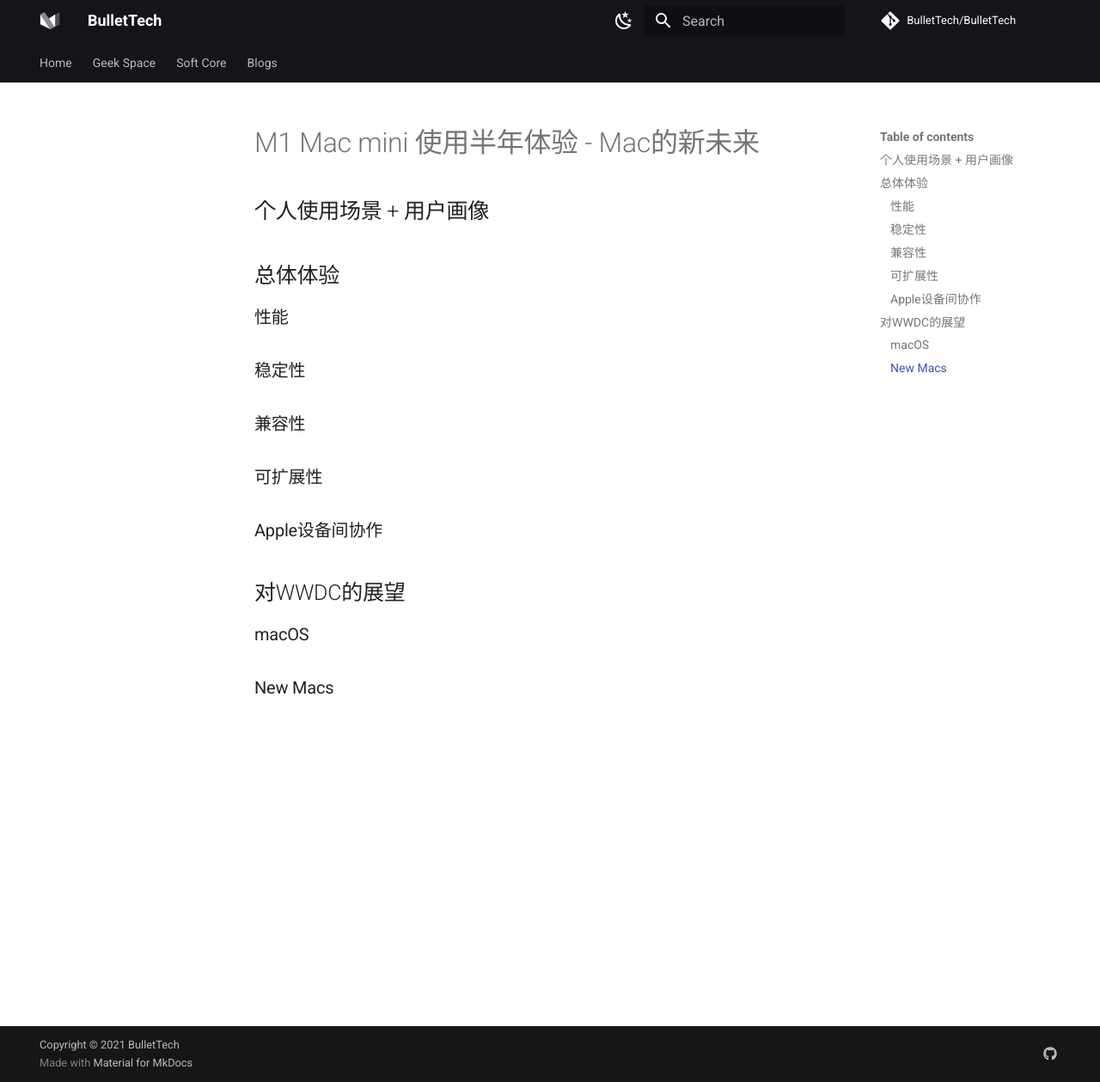
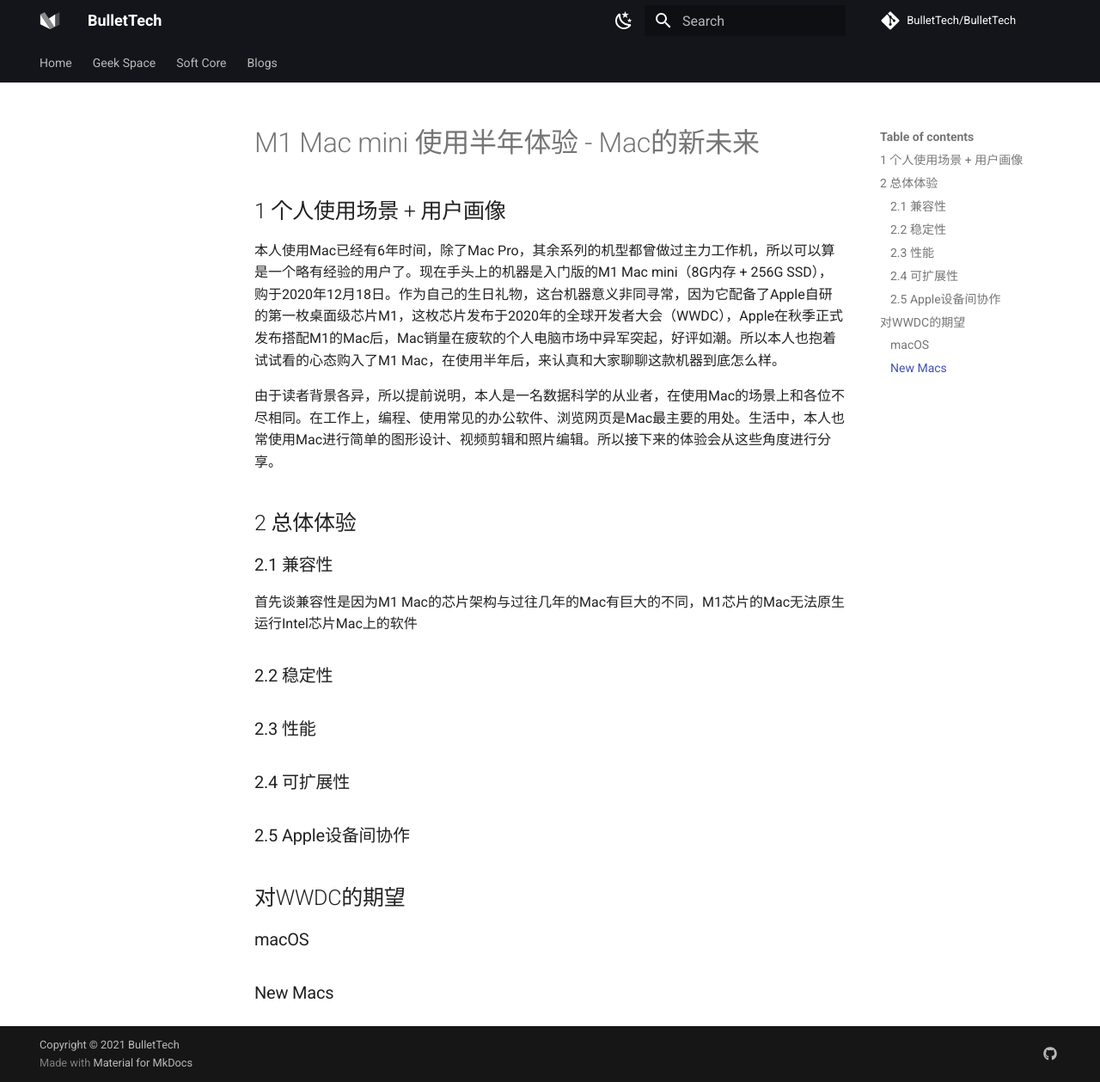
Before and after one commit to BulletTech/BulletTech, an MkDocs documentation site: the page built from docs/Soft_core_blog/2021/2021-06-03-Mac-mini.md, in a window 1280 px wide and 1259 px high. Shown: the whole window at 86% size. Built offline with MkDocs 1.6.1 and Material for MkDocs 9.7.7, drawn with Linux system fonts in a browser that asks for light colours; comment, search, counter and statistics services are not loaded.

Commit message:
Add Overview

```diff
--- a/docs/Soft_core_blog/2021/2021-06-03-Mac-mini.md
+++ b/docs/Soft_core_blog/2021/2021-06-03-Mac-mini.md
@@ -4,17 +4,23 @@
 
 # M1 Mac mini 使用半年体验 - Mac的新未来
 
-## 个人使用场景 + 用户画像
+## 1 个人使用场景 + 用户画像
 
-## 总体体验
+本人使用Mac已经有6年时间，除了Mac Pro，其余系列的机型都曾做过主力工作机，所以可以算是一个略有经验的用户了。现在手头上的机器是入门版的M1 Mac mini（8G内存 + 256G SSD），购于2020年12月18日。作为自己的生日礼物，这台机器意义非同寻常，因为它配备了Apple自研的第一枚桌面级芯片M1，这枚芯片发布于2020年的全球开发者大会（WWDC），Apple在秋季正式发布搭配M1的Mac后，Mac销量在疲软的个人电脑市场中异军突起，好评如潮。所以本人也抱着试试看的心态购入了M1 Mac，在使用半年后，来认真和大家聊聊这款机器到底怎么样。
 
-### 性能
-### 稳定性
-### 兼容性
-### 可扩展性
-### Apple设备间协作
+由于读者背景各异，所以提前说明，本人是一名数据科学的从业者，在使用Mac的场景上和各位不尽相同。在工作上，编程、使用常见的办公软件、浏览网页是Mac最主要的用处。生活中，本人也常使用Mac进行简单的图形设计、视频剪辑和照片编辑。所以接下来的体验会从这些角度进行分享。
 
-## 对WWDC的展望
+## 2 总体体验
+### 2.1 兼容性
+
+首先谈兼容性是因为M1 Mac的芯片架构与过往几年的Mac有巨大的不同，M1芯片的Mac无法原生运行Intel芯片Mac上的软件
+
+### 2.2 稳定性
+### 2.3 性能
+### 2.4 可扩展性
+### 2.5 Apple设备间协作
+
+## 对WWDC的期望
 
 ### macOS
 ### New Macs
```
